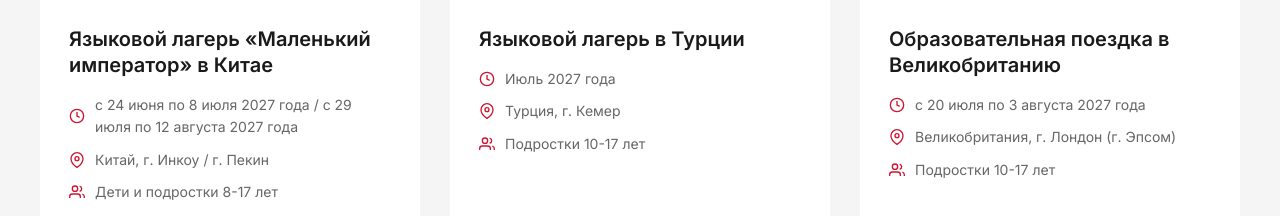
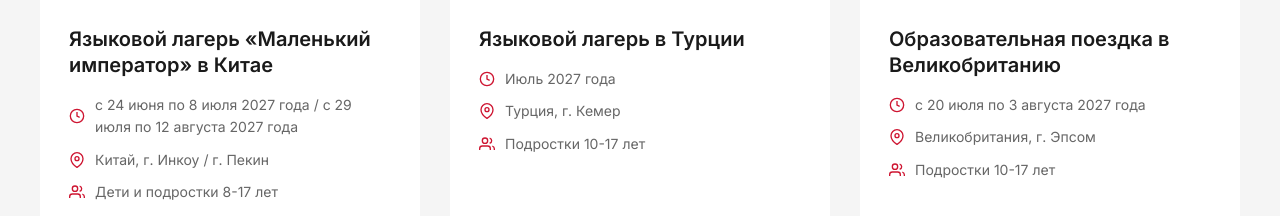
Before and after one commit to jandsotziv-ai/travel, a plain HTML site: page index.html in a window 1280 px wide. Shown: the part 2651-2867 px from the top of the page. Drawn offline with Linux system fonts and the light colour scheme.

Commit message:
Update index.html

```diff
--- a/index.html
+++ b/index.html
@@ -370,7 +370,7 @@
                             </div>
                             <div class="program-meta-item">
                                 <svg viewBox="0 0 24 24" fill="none" stroke="currentColor" stroke-width="2"><path d="M21 10c0 7-9 13-9 13s-9-6-9-13a9 9 0 0 1 18 0z"/><circle cx="12" cy="10" r="3"/></svg>
-                                Великобритания, г. Лондон (г. Эпсом)
+                                Великобритания, г. Эпсом
                             </div>
                             <div class="program-meta-item">
                                 <svg viewBox="0 0 24 24" fill="none" stroke="currentColor" stroke-width="2"><path d="M17 21v-2a4 4 0 0 0-4-4H5a4 4 0 0 0-4 4v2"/><circle cx="9" cy="7" r="4"/><path d="M23 21v-2a4 4 0 0 0-3-3.87"/><path d="M16 3.13a4 4 0 0 1 0 7.75"/></svg>
```
